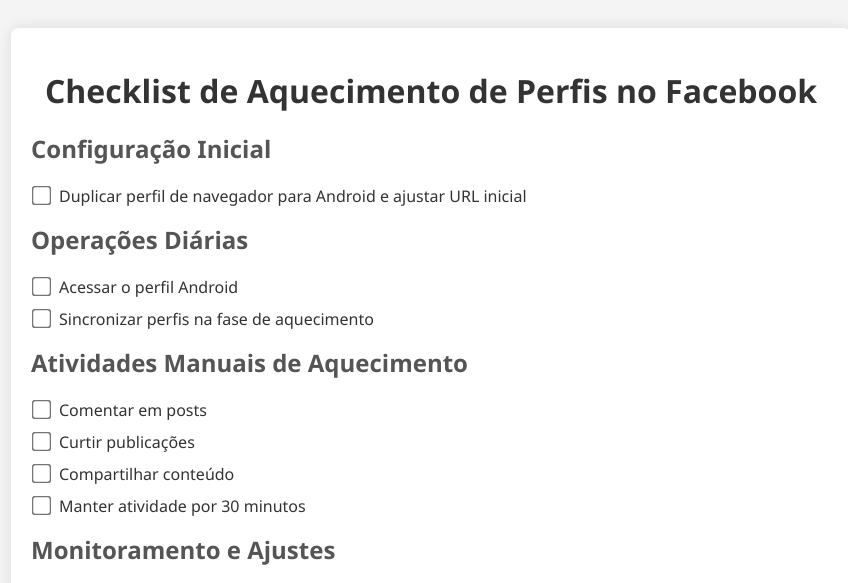
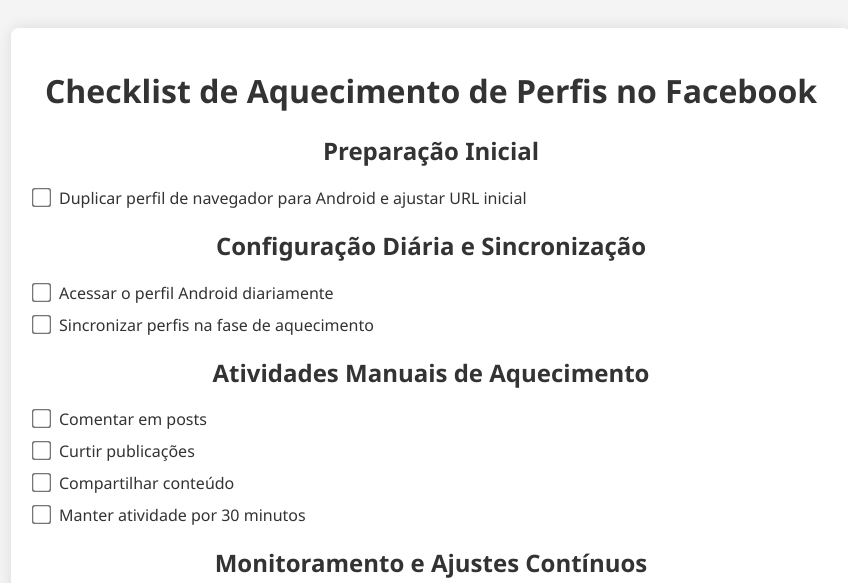
Before and after one commit to harddesenvolvimento/Project-01, a plain HTML site: page aquecendoporcelular.html in a window 1280 px wide. Shown: the top 583 px of the page, without its empty margins (209-1057 px from the left). Drawn offline with Linux system fonts and the light colour scheme.

Commit message:
Update aquecendoporcelular.html

```diff
--- a/aquecendoporcelular.html
+++ b/aquecendoporcelular.html
@@ -20,13 +20,8 @@
             max-width: 800px;
             margin: auto;
         }
-        h1 {
+        h1, h2 {
             text-align: center;
-            margin-bottom: 20px;
-        }
-        h2 {
-            color: #555;
-            margin-top: 10px;
         }
         ul {
             list-style-type: none;
@@ -51,13 +46,13 @@
 <body>
     <div class="container">
         <h1>Checklist de Aquecimento de Perfis no Facebook</h1>
-        <h2>Configuração Inicial</h2>
+        <h2>Preparação Inicial</h2>
         <ul>
             <li><input type="checkbox" id="config1"><label for="config1">Duplicar perfil de navegador para Android e ajustar URL inicial</label></li>
         </ul>
-        <h2>Operações Diárias</h2>
+        <h2>Configuração Diária e Sincronização</h2>
         <ul>
-            <li><input type="checkbox" id="daily1"><label for="daily1">Acessar o perfil Android</label></li>
+            <li><input type="checkbox" id="daily1"><label for="daily1">Acessar o perfil Android diariamente</label></li>
             <li><input type="checkbox" id="daily2"><label for="daily2">Sincronizar perfis na fase de aquecimento</label></li>
         </ul>
         <h2>Atividades Manuais de Aquecimento</h2>
@@ -67,7 +62,7 @@
             <li><input type="checkbox" id="activity3"><label for="activity3">Compartilhar conteúdo</label></li>
             <li><input type="checkbox" id="activity4"><label for="activity4">Manter atividade por 30 minutos</label></li>
         </ul>
-        <h2>Monitoramento e Ajustes</h2>
+        <h2>Monitoramento e Ajustes Contínuos</h2>
         <ul>
             <li><input type="checkbox" id="monitor1"><label for="monitor1">Monitorar interações e ajustar estratégias</label></li>
             <li><input type="checkbox" id="improve1"><label for="improve1">Coletar feedback e implementar melhorias</label></li>
```
